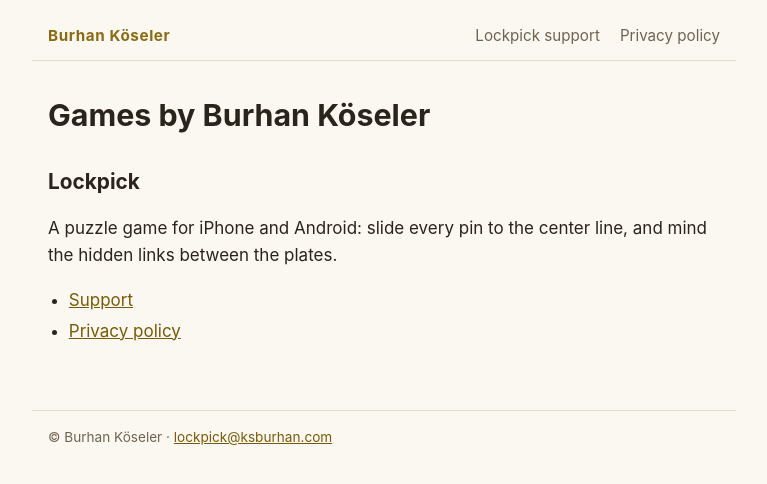
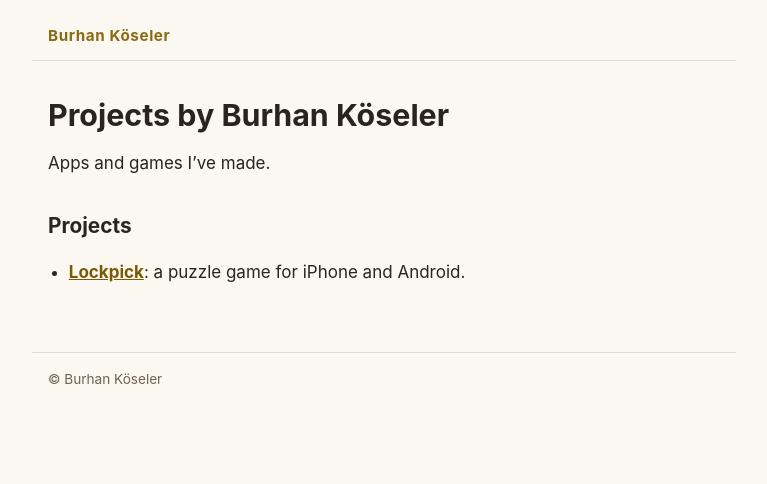
Before and after one commit to ksburhan/ksburhan.github.io, a Jekyll site: the page built from index.md, in a window 1280 px wide. Shown: the top 484 px of the page, without its empty margins (256-1023 px from the left). Built offline with Jekyll 4.4.1, drawn with Linux system fonts in a browser that asks for light colours.

Commit message:
Make the home page a general project list, with Lockpick on its own page

```diff
--- a/_config.yml
+++ b/_config.yml
@@ -1,5 +1,5 @@
 title: Burhan Köseler
-description: Games by Burhan Köseler
+description: Projects by Burhan Köseler
 markdown: kramdown
 kramdown:
   input: GFM
--- a/_layouts/default.html
+++ b/_layouts/default.html
@@ -33,12 +33,17 @@ footer { color: var(--dim); font-size: .85rem; padding-top: 1rem; padding-bottom
 <body>
 <header>
   <a class="home" href="/">Burhan Köseler</a>
-  <a href="/lockpick/support/">Lockpick support</a>
+{%- if page.url contains "/lockpick/" %}
+  <a href="/lockpick/">Lockpick</a>
+  <a href="/lockpick/support/">Support</a>
   <a href="/lockpick/privacy/">Privacy policy</a>
+{%- endif %}
 </header>
 <main>
 {{ content }}
 </main>
-<footer>© Burhan Köseler · <a href="mailto:lockpick@ksburhan.com">lockpick@ksburhan.com</a></footer>
+<footer>© Burhan Köseler
+{%- if page.url contains "/lockpick/" %} · <a href="mailto:lockpick@ksburhan.com">lockpick@ksburhan.com</a>{% endif -%}
+</footer>
 </body>
 </html>
--- a/index.md
+++ b/index.md
@@ -1,14 +1,12 @@
 ---
 layout: default
-title: Games by Burhan Köseler
+title: Projects by Burhan Köseler
 ---
 
-# Games by Burhan Köseler
+# Projects by Burhan Köseler
 
-## Lockpick
+Apps and games I've made.
 
-A puzzle game for iPhone and Android: slide every pin to the center line, and mind the hidden links between the
-plates.
+## Projects
 
-- [Support](lockpick/support/)
-- [Privacy policy](lockpick/privacy/)
+- **[Lockpick](lockpick/)**: a puzzle game for iPhone and Android.
```
Also changed, not shown: lockpick/index.md (added, +13 -0 lines), README.md.
